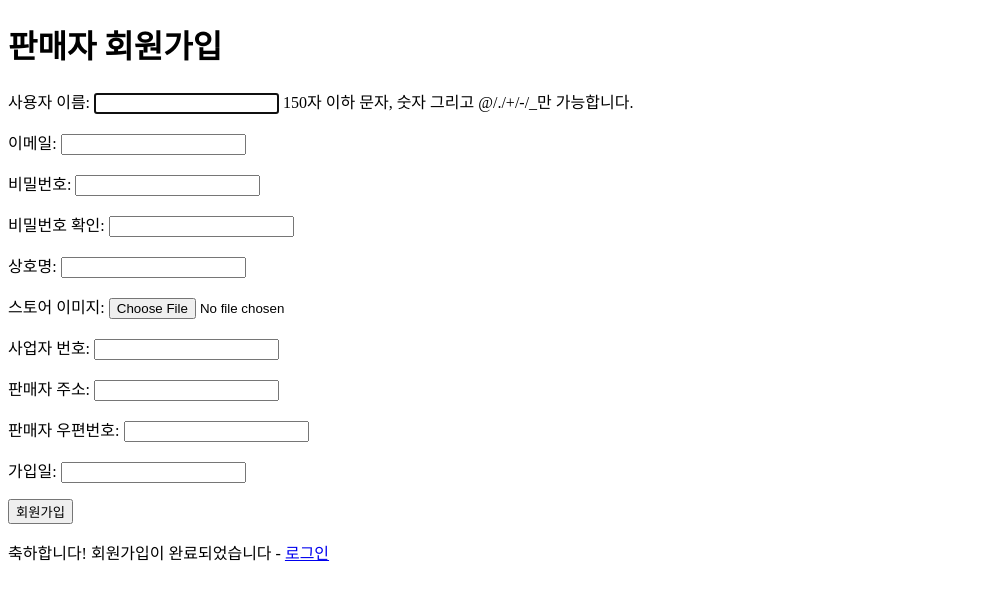
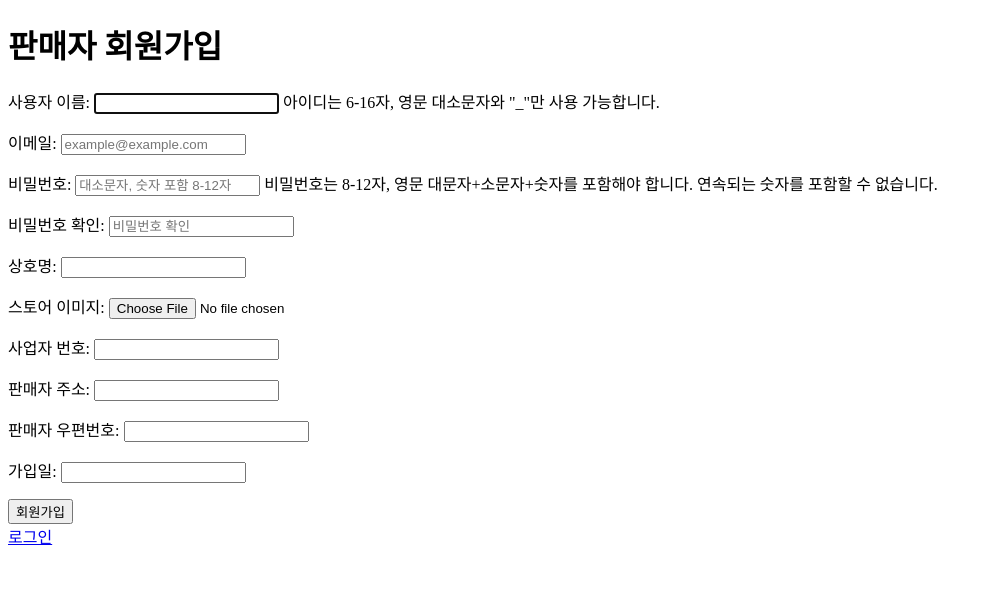
Before and after one commit to kim-taeseong/desk_item_shop, a Django app: page /signup/store/ in a window 1280 px wide. Shown: the top 600 px of the page, without its empty margins (0-992 px from the left). Run offline with Django 5.2, Linux system fonts and the light colour scheme.

Commit message:
'feat.SignUpValidation'

```diff
--- a/users/forms.py
+++ b/users/forms.py
@@ -3,13 +3,31 @@ from django.db import transaction
 from .models import User, Customer, Store
 from django import forms
 from django.contrib.auth import get_user_model
+import re
+from django.core.exceptions import ValidationError
 
-User = get_user_model()
 
-class CustomerSignUpForm(UserCreationForm):
-    email = forms.EmailField(widget=forms.EmailInput(),label='이메일')
-    password1 = forms.CharField(widget=forms.PasswordInput(),label='비밀번호')
-    password2 = forms.CharField(widget=forms.PasswordInput(),label='비밀번호 확인')
+User = get_user_model() # models.py에서 User 모델을 가져옴
+
+class CustomerSignUpForm(UserCreationForm): # 구매자 계정 회원가입 폼
+
+    def clean_username(self): # 아이디 유효성 검사
+        username = self.cleaned_data['username']
+        if not re.match(r'^[a-zA-Z0-9_]{6,16}$', username): # 조건
+            raise ValidationError('아이디는 6-16자, 영문 대소문자와 "_"만 사용 가능합니다.') # 틀릴 시 메시지
+        return username
+
+    def clean_password1(self): # 비밀번호 유효성 검사
+        password1 = self.cleaned_data['password1']
+        if not re.match(r'^(?=.*[a-z])(?=.*[A-Z])(?=.*\d)[a-zA-Z\d]{8,12}$', password1): # 조건
+            raise ValidationError('비밀번호는 8-12자, 영문 대문자+소문자+숫자를 포함해야 합니다.') # 틀릴 시 메시지
+        if re.search(r'(.)\1\1', password1): # 조건
+            raise ValidationError('비밀번호에 연속되는 숫자를 포함할 수 없습니다.') # 틀릴 시 메시지
+        return password1
+
+    email = forms.EmailField(widget=forms.EmailInput(attrs={'placeholder': 'example@example.com'}),label='이메일')
+    password1 = forms.CharField(widget=forms.PasswordInput(attrs={'placeholder': '대소문자, 숫자 포함 8-12자'}),label='비밀번호')
+    password2 = forms.CharField(widget=forms.PasswordInput(attrs={'placeholder': '비밀번호 확인'}),label='비밀번호 확인')
 
     cus_nickname = forms.CharField(widget=forms.TextInput(),label='닉네임')
     cus_name = forms.CharField(widget=forms.TextInput(),label='이름')
@@ -22,19 +40,27 @@ class CustomerSignUpForm(UserCreationForm):
     cus_birth = forms.DateField(widget=forms.DateInput(),label='생년월일')
     cus_telnum = forms.CharField(widget=forms.TextInput(),label='전화번호')
 
+    def __init__(self, *args, **kwargs): # 비밀번호 입력 필드 옆 안내메시지
+        super(CustomerSignUpForm, self).__init__(*args, **kwargs)
+        self.fields['password1'].help_text = '비밀번호는 8-12자, 영문 대문자+소문자+숫자를 포함해야 합니다. 연속되는 숫자를 포함할 수 없습니다.'
+
     class Meta(UserCreationForm.Meta):
         model = User
         fields = ('username', 'email', 'password1', 'password2','cus_nickname','cus_name','cus_img','cus_height','cus_weight','cus_job',
-                  'cus_address','cus_zipcode','cus_birth','cus_telnum')
+                  'cus_address','cus_zipcode','cus_birth','cus_telnum') # 입력받을 항목들
+        help_texts = {
+            'username': '아이디는 6-16자, 영문 대소문자와 "_"만 사용 가능합니다.',
+            'password1': '비밀번호는 8-12자, 영문 대문자+소문자+숫자를 포함해야 합니다 . 연속되는 숫자를 포함할 수 없습니다'
+        } # 필드 옆 안내메시지
 
     @transaction.atomic
     def save(self, commit=True):
         user = super().save(commit=False)
-        user.is_customer = True
+        user.is_customer = True # 로그인한 계정이 구매자임을 나타냄
         if commit:
-            user.save()
-        customer = Customer.objects.create(
-            user=user,
+            user.save() # user를 저장
+        customer = Customer.objects.create( # customer를 생성하고 DB에 저장
+            user=user, # 각 필드에서 입력한 값들
             cus_nickname=self.cleaned_data.get('cus_nickname'),
             cus_name=self.cleaned_data.get('cus_name'),
             cus_img=self.cleaned_data.get('cus_img'),
@@ -46,13 +72,28 @@ class CustomerSignUpForm(UserCreationForm):
             cus_birth=self.cleaned_data.get('cus_birth'),
             cus_telnum=self.cleaned_data.get('cus_telnum'),
         )
-        return user
+        return user # 최종적으로 생성된 사용자 객체를 반환
 
 
-class StoreSignUpForm(UserCreationForm):
-    email = forms.EmailField(widget=forms.EmailInput(),label='이메일')
-    password1 = forms.CharField(widget=forms.PasswordInput(),label='비밀번호')
-    password2 = forms.CharField(widget=forms.PasswordInput(),label='비밀번호 확인')
+class StoreSignUpForm(UserCreationForm): # 판매자 계정 회원가입 폼
+
+    def clean_username(self): # 아이디 유효성 검사
+        username = self.cleaned_data['username']
+        if not re.match(r'^[a-zA-Z0-9_]{6,16}$', username): # 조건
+            raise ValidationError('아이디는 6-16자, 영문 대소문자와 "_"만 사용 가능합니다.') # 틀릴 시 메시지
+        return username
+
+    def clean_password1(self): # 비밀번호 유효성 검사
+        password1 = self.cleaned_data['password1']
+        if not re.match(r'^(?=.*[a-z])(?=.*[A-Z])(?=.*\d)[a-zA-Z\d]{8,12}$', password1): # 조건
+            raise ValidationError('비밀번호는 8-12자, 영문 대문자+소문자+숫자를 포함해야 합니다.') # 틀릴 시 메시지
+        if re.search(r'(.)\1\1', password1): # 조건
+            raise ValidationError('비밀번호에 연속되는 숫자를 포함할 수 없습니다.') # 틀릴 시 메시지
+        return password1
+
+    email = forms.EmailField(widget=forms.EmailInput(attrs={'placeholder': 'example@example.com'}),label='이메일')
+    password1 = forms.CharField(widget=forms.PasswordInput(attrs={'placeholder': '대소문자, 숫자 포함 8-12자'}),label='비밀번호')
+    password2 = forms.CharField(widget=forms.PasswordInput(attrs={'placeholder': '비밀번호 확인'}),label='비밀번호 확인')
 
     # Store 모델에 맞춰 필드 추가
     store_name = forms.CharField(max_length=20, widget=forms.TextInput(),label='상호명')
@@ -62,27 +103,35 @@ class StoreSignUpForm(UserCreationForm):
     store_zipcode = forms.CharField(max_length=10, widget=forms.TextInput(),label='판매자 우편번호')
     store_telnum = forms.CharField(max_length=20, widget=forms.TextInput(),label='가입일')
 
+    def __init__(self, *args, **kwargs): # 비밀번호 입력 필드 옆 안내메시지
+        super(StoreSignUpForm, self).__init__(*args, **kwargs)
+        self.fields['password1'].help_text = '비밀번호는 8-12자, 영문 대문자+소문자+숫자를 포함해야 합니다. 연속되는 숫자를 포함할 수 없습니다.'
+
     class Meta(UserCreationForm.Meta):
         model = User
         fields = ('username', 'email', 'password1', 'password2', 'store_name','store_img' ,'store_num', 'store_address', 'store_zipcode',
-                   'store_telnum')
+                   'store_telnum') # 입력받을 항목들
+        help_texts = {
+            'username': '아이디는 6-16자, 영문 대소문자와 "_"만 사용 가능합니다.',
+            'password1': '비밀번호는 8-12자, 영문 대문자+소문자+숫자를 포함해야 합니다 . 연속되는 숫자를 포함할 수 없습니다'
+        } # 필드 옆 안내메시지
 
     @transaction.atomic
     def save(self, commit=True):
         user = super().save(commit=False)
-        user.is_store = True  # 사용자에게 is_store 플래그 설정
+        user.is_store = True  # 로그인한 계정이 판매자임을 나타냄
         if commit:
-            user.save()
-
-        store = Store.objects.create(user=user,
-                                     store_name=self.cleaned_data.get('store_name'),
-                                     store_img=self.cleaned_data.get('store_img'),
-                                     store_num=self.cleaned_data.get('store_num'),
-                                     store_address=self.cleaned_data.get('store_address'),
-                                     store_zipcode=self.cleaned_data.get('store_zipcode'),
-                                     store_telnum=self.cleaned_data.get('store_telnum'))
-        return user
+            user.save() # user를 저장
+        store = Store.objects.create( # customer를 생성하고 DB에 저장
+            user=user,  # 각 필드에서 입력한 값들
+            store_name=self.cleaned_data.get('store_name'),
+            store_img=self.cleaned_data.get('store_img'),
+            store_num=self.cleaned_data.get('store_num'),
+            store_address=self.cleaned_data.get('store_address'),
+            store_zipcode=self.cleaned_data.get('store_zipcode'),
+            store_telnum=self.cleaned_data.get('store_telnum'))
+        return user # 최종적으로 생성된 사용자 객체를 반환
 
 class LoginForm(AuthenticationForm):
-    email = forms.EmailField(widget=forms.EmailInput(), label='이메일')
+    username = forms.CharField(widget=forms.TextInput(),label='사용자 이름')
     password = forms.CharField(widget=forms.PasswordInput(),label='비밀번호')
--- a/users/templates/users/customer_signup.html
+++ b/users/templates/users/customer_signup.html
@@ -8,11 +8,11 @@
 </head>
 <body>
     <h1>회원가입</h1>
-    <form action="{% url 'customer-signup' %}" method="POST">
+    <form action="{% url 'users:customer_signup' %}" method="POST" enctype="multipart/form-data">
         {% csrf_token %}
         {{ form.as_p }}
         <input type="submit" value="회원가입">
     </form>
-    <p>축하합니다! 회원가입이 완료되었습니다 - <a href="{% url 'login' %}">로그인</a><br></p>
+    <a href="{% url 'users:login' %}">로그인</a>
 </body>
 </html>
--- /dev/null
+++ b/users/templates/users/find_username_done.html
@@ -0,0 +1,3 @@
+<h1>이메일이 발송되었습니다!</h1>
+
+<a href="{%url 'users:login'%}">로그인 화면으로</a>
--- a/users/templates/users/store_signup.html
+++ b/users/templates/users/store_signup.html
@@ -8,11 +8,11 @@
 </head>
 <body>
     <h1>판매자 회원가입</h1>
-    <form action="{% url 'store-signup' %}" method="POST">
+    <form action="{% url 'users:store_signup' %}" method="POST" enctype="multipart/form-data">
         {% csrf_token %}
         {{ form.as_p }}
         <input type="submit" value="회원가입">
     </form>
-    <p>축하합니다! 회원가입이 완료되었습니다 - <a href="{% url 'login' %}">로그인</a><br></p>
+    <a href="{% url 'users:login' %}">로그인</a>
 </body>
 </html>
--- a/users/urls.py
+++ b/users/urls.py
@@ -2,11 +2,13 @@ from django.urls import path
 from . import views
 from django.contrib.auth import views as auth_views
 
+app_name = 'users'
+
 urlpatterns = [
-    path("", views.customer_home, name="customer-home"),
-    path("store/", views.store_home, name="store-home"),
-    path("login/", views.LoginView.as_view(), name="login"),
-    path("signup/customer/", views.CustomerSignUpView.as_view(), name="customer-signup"),
-    path("signup/store/", views.StoreSignUpView.as_view(), name="store-signup"),
-    path('logout/', auth_views.LogoutView.as_view(template_name="users/logout.html"), name="logout"),
+    path("", views.customer_home, name="customer_home"), # 고객 메인페이지
+    path("store/", views.store_home, name="store_home"), # 스토어 메인페이지
+    path("login/", views.LoginView.as_view(), name="login"), # 로그인페이지
+    path("signup/customer/", views.CustomerSignUpView.as_view(), name="customer_signup"), # 고객 회원가입 페이지
+    path("signup/store/", views.StoreSignUpView.as_view(), name="store_signup"), # 스토어 회원가입 페이지
+    path('find_username/', views.find_username, name='find_username'), # 아이디 찾기
 ]
--- a/users/views.py
+++ b/users/views.py
@@ -8,6 +8,8 @@ from django.contrib.auth import views as auth_views
 from django.contrib.auth.decorators import login_required
 from django.urls import reverse
 from .decorators import customer_required, store_required
+from django.core.mail import send_mail
+from django.conf import settings
 
 class CustomerSignUpView(CreateView):
     model = User
@@ -21,7 +23,7 @@ class CustomerSignUpView(CreateView):
     def form_valid(self, form):
         user = form.save()
         login(self.request, user)
-        return redirect('customer-home')
+        return redirect('users:customer_home')
 
 class StoreSignUpView(CreateView):
     model = User
@@ -35,7 +37,7 @@ class StoreSignUpView(CreateView):
     def form_valid(self, form):
         user = form.save()
         login(self.request, user)
-        return redirect('store-home')
+        return redirect('users:store_home')
 
 class LoginView(auth_views.LoginView):
     form_class = LoginForm
@@ -48,15 +50,15 @@ class LoginView(auth_views.LoginView):
         user = self.request.user
         if user.is_authenticated:
             if user.is_customer:
-                return reverse('customer-home')
+                return reverse('users:customer_home')
             elif user.is_store:
-                return reverse('store-home')
+                return reverse('users:store_home')
         else:
             return reverse('login')
 
 @login_required
 @customer_required
-def customer_home(request):
+def customer_home(request): # 메인페이지가 개발되면 그 페이지로 연결시켜야 함
     product = Product.objects.all()
     context = {
         'products': product
@@ -65,9 +67,31 @@ def customer_home(request):
 
 @login_required
 @store_required
-def store_home(request):
+def store_home(request): # 스토어 페이지가 개발되면 그 페이지로 연결시켜야 함
     product = Product.objects.all()
     context = {
         'products': product
     }
     return render(request, 'users/store_home.html', context)
+
+def find_username(request):
+    if request.method == "POST":
+        email = request.POST.get('email')
+        users = User.objects.filter(email=email)
+        if users.exists():
+            user = users.first()
+            # 이메일 문구
+            send_mail(
+                '사이트 아이디 찾기',
+                f'귀하의 아이디는 {user.username} 입니다.',
+                settings.EMAIL_HOST_USER,
+                [email],
+                fail_silently=False,
+            )
+            return render(request, 'users/find_username_done.html')  # 이메일 발송 완료시 발송 완료 페이지로 이동
+        else:
+            # 등록된 이메일이 아닐 경우, 에러 메시지와 함께 find_username 템플릿을 다시 렌더링
+            return render(request, 'users/find_username.html', {'error': '해당 이메일로 등록된 사용자가 없습니다.'})
+    else:
+        # GET 요청 처리
+        return render(request, 'users/find_username.html')
```
Also changed, not shown: config/settings.py (+13 -0 lines), users/templates/users/customer_home.html (deleted, +0 -12 lines), users/templates/users/find_username.html (added, +11 -0 lines), users/templates/users/login.html (+7 -4 lines), users/templates/users/logout.html (deleted, +0 -13 lines), users/templates/users/store_home.html (deleted, +0 -12 lines), cart/migrations/0001_initial.py, logistics/migrations/0001_initial.py, media/customer/img/bird-341898_1280.jpg (added), media/customer/img/eagle.jpg (added), media/customer/img/eagle_ChYiil5.jpg (added), media/store/img/eagle3.jpg (added), media/store/img/독수리.jpg (added), users/migrations/0001_initial.py.
